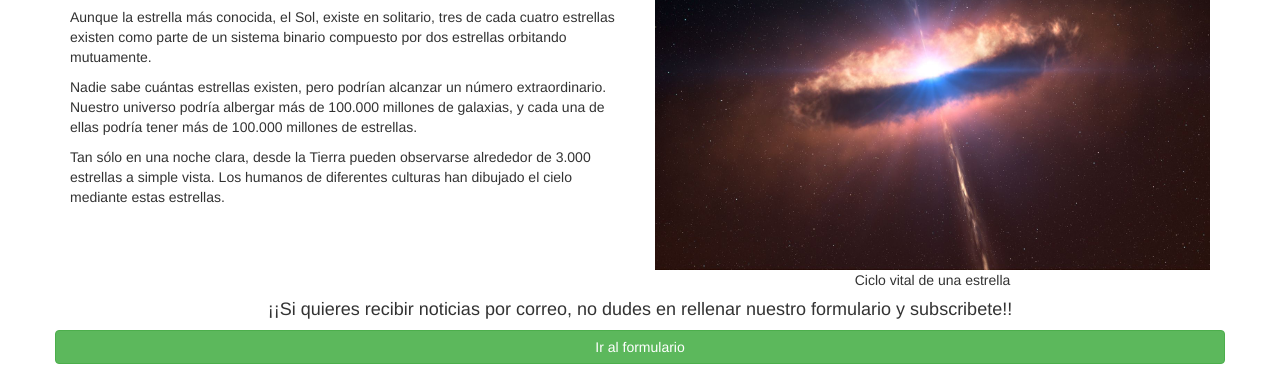
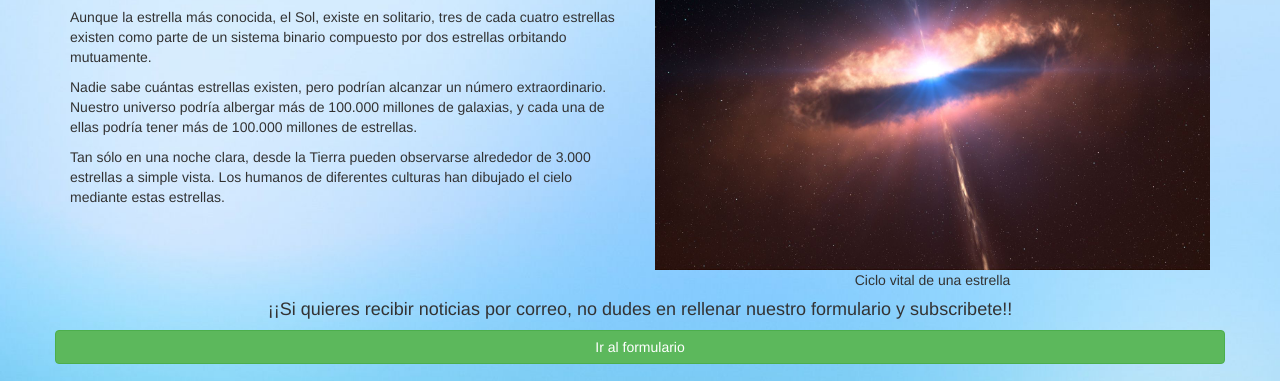
Before and after one commit to AntonioGarnier/ProyectoCursoHTML5, a plain HTML site: page index.html in a window 1280 px wide. Shown: the part 258-639 px from the top of the page. Drawn offline with nearby package versions, Linux system fonts and the light colour scheme; the site is published under a folder, as on GitHub Pages, so addresses that start at the root find nothing.

Commit message:
Corrigiendo error en URL a imagen de fondo

```diff
--- a/css/style.css
+++ b/css/style.css
@@ -1,5 +1,5 @@
 body {
-  background: url(/images/fondoAzul.jpg) no-repeat center center scroll;
+  background: url(../images/fondoAzul.jpg) no-repeat center center scroll;
   background-size: cover;
 }
 
```
